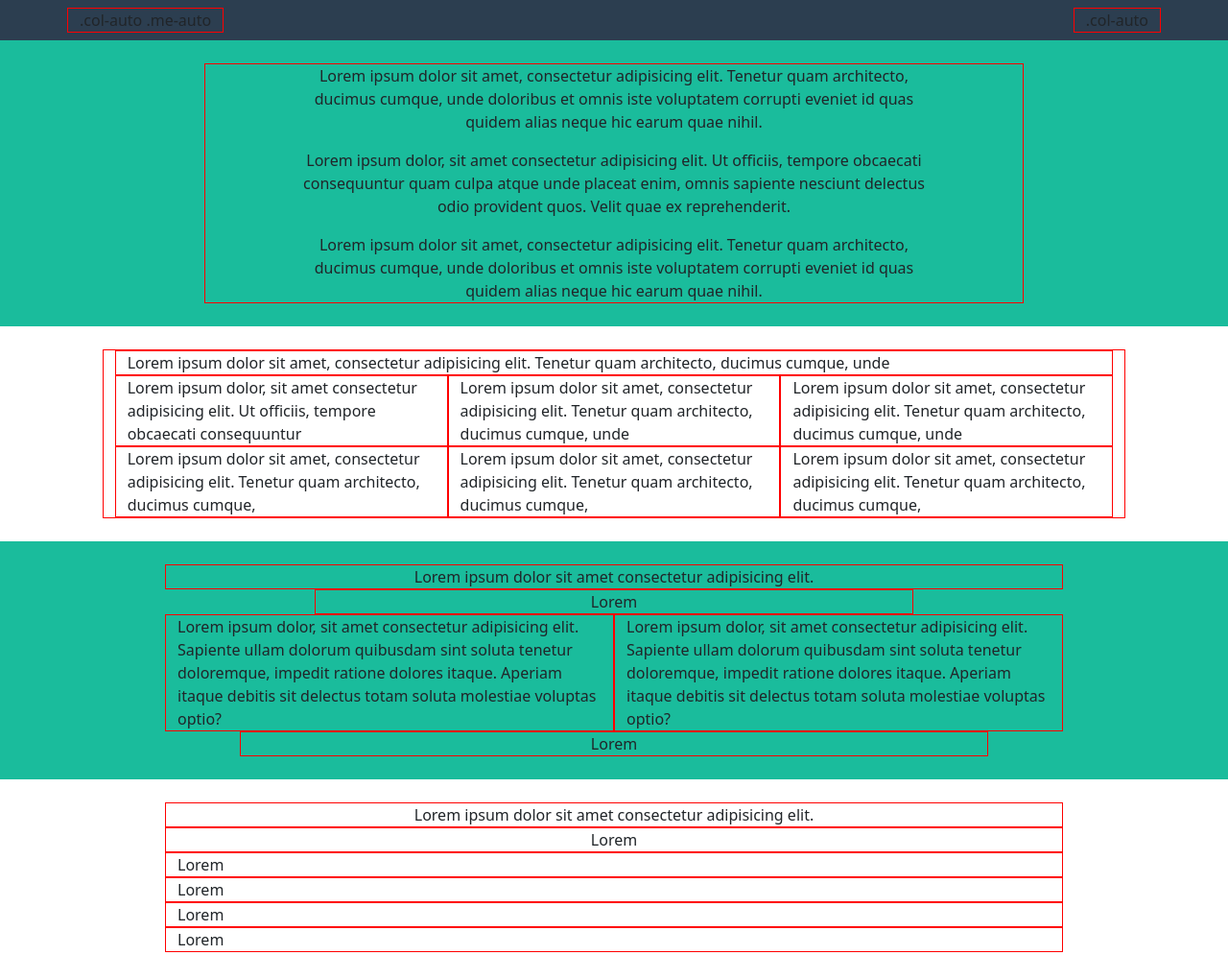
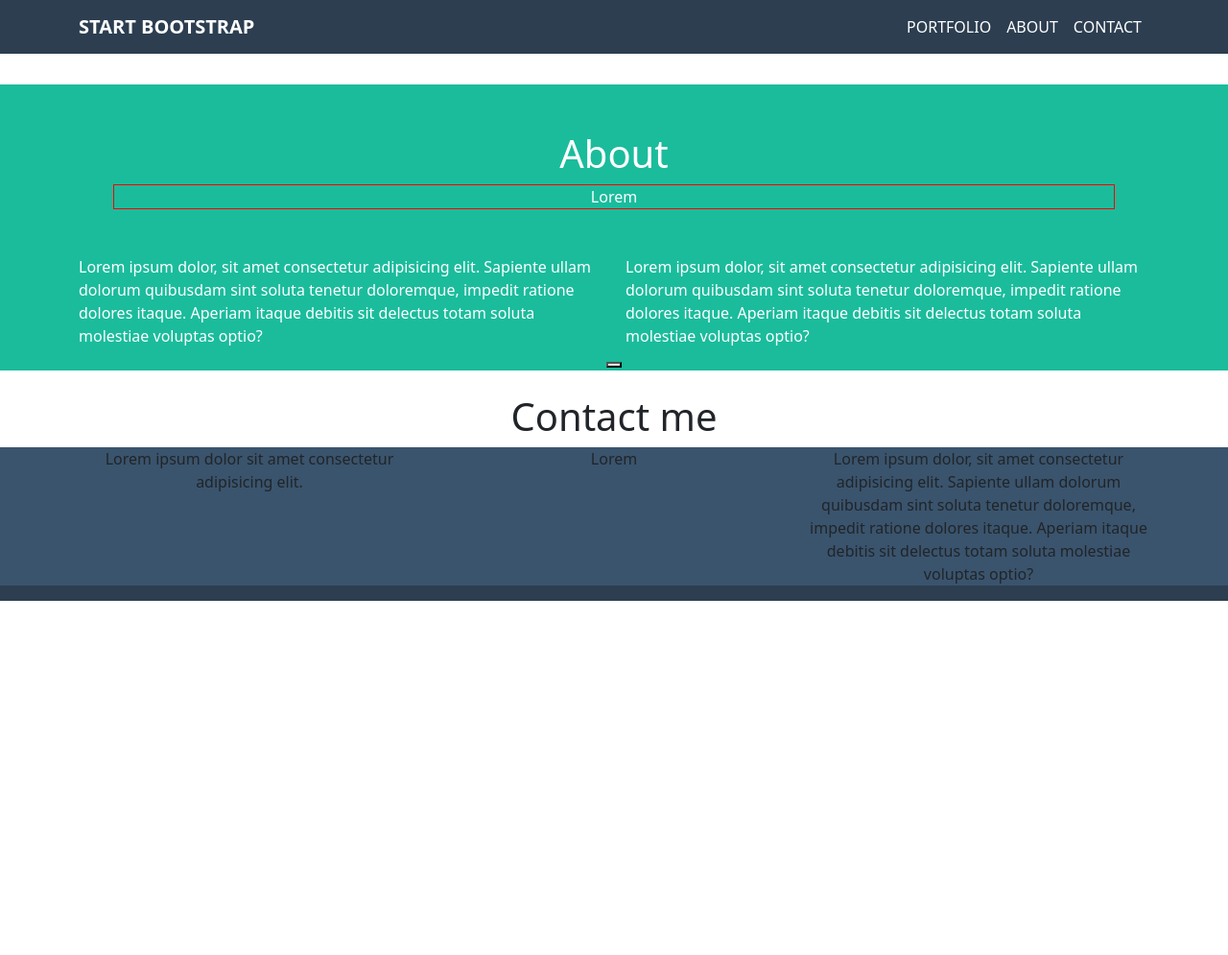
Before and after one commit to Francesco-Capriolo/html-css-bootstrap-freelancer, a plain HTML site: page index.html in a window 1280 px wide. Shown: the top 995 px of the page at 96% size. After the commit the page ends 800 px from the top, so only its background shows below. Drawn offline with nearby package versions, Linux system fonts and the light colour scheme.

Commit message:
correzione e aggiunta header

```diff
--- a/css/style.css
+++ b/css/style.css
@@ -1,5 +1,18 @@
 header {
     background-color: rgba(44, 62, 80, 255);
+    text-transform: uppercase;
+}
+
+.navbar-brand {
+    font-weight: 900;
+}
+
+.navbar-collapse {
+    flex-grow: 0;
+}
+
+.navbar-dark .navbar-nav .nav-link {
+    color: white;
 }
 
 /* section {
@@ -15,7 +28,8 @@ div.my-bd-blue {
     border: 1px solid rgb(17, 0, 255);
 }
 
-.my-bg-green {
+#jumbotron,
+#about {
     background-color: rgba(26, 188, 156, 255);
 }
 
--- a/index.html
+++ b/index.html
@@ -25,52 +25,41 @@
 
 <body>
     <!-- header home page -->
-    <header class="container-fluid">
-        <section class="container-md">
-            <div class="row py-2">
-                <div class="col-auto me-auto my-border">.col-auto .me-auto</div>
-                <div class="col-auto my-border">.col-auto</div>
+    <header>
+        <nav class="navbar navbar-expand-lg navbar-dark">
+            <div class="container-md justify-content-between">
+                <a class="navbar-brand" href="#">start bootstrap</a>
+                <button class="navbar-toggler" type="button" data-bs-toggle="collapse" data-bs-target="#navbarColor01"
+                    aria-controls="navbarColor01" aria-expanded="false" aria-label="Toggle navigation">
+                    <span class="navbar-toggler-icon"></span>
+                </button>
+                <div class="collapse navbar-collapse" id="navbarColor01">
+                    <ul class="navbar-nav me-auto mb-2 mb-lg-0">
+                        <li class="nav-item">
+                            <a class="nav-link" href="#">portfolio</a>
+                        </li>
+                        <li class="nav-item">
+                            <a class="nav-link" href="#">about</a>
+                        </li>
+                        <li class="nav-item">
+                            <a class="nav-link" href="#">contact</a>
+                        </li>
+                    </ul>
+                </div>
             </div>
-        </section>
+        </nav>
 
-        <!-- <div class="row justify-content-between justify-content-md-around text-center"> -->
-        <!-- <div class="my-bd-blue col-2 ">
-                            lorem
-                        </div>
-                        <div class="row my-bd-blue col-2 col-md-4">
-                            <p class="col"> Lorem</p>
-                            <p class="col"> Lorem</p>
-                            <p class="col"> Lorem</p>
-                        </div>
-                    </div> -->
     </header>
 
     <!-- jumbotron -->
     <main>
-        <section class="my-bg-green container-fluid">
-            <div class="row justify-content-center text-center py-4">
-                <div class="my-border row col-11 col-md-8 gap-3 justify-content-center">
-                    <div class="col-10">
-                        Lorem ipsum dolor sit amet, consectetur adipisicing elit. Tenetur quam architecto, ducimus
-                        cumque,
-                        unde
-                        doloribus et omnis iste voluptatem corrupti eveniet id quas quidem alias neque hic earum quae
-                        nihil.
-                    </div>
-                    <div class="col-10">
-                        Lorem ipsum dolor, sit amet consectetur adipisicing elit. Ut officiis, tempore obcaecati
-                        consequuntur
-                        quam culpa atque unde placeat enim, omnis sapiente nesciunt delectus odio provident quos. Velit
-                        quae
-                        ex
-                        reprehenderit.
-                    </div>
-                    <div class="col-10">
-                        Lorem ipsum dolor sit amet, consectetur adipisicing elit. Tenetur quam architecto, ducimus
-                        cumque,
-                        unde
-                        doloribus et omnis iste voluptatem corrupti eveniet id quas quidem alias neque hic earum quae
-                        nihil.
+        <section id="jumbotron">
+            <div class="container">
+                <div class="row">
+                    <div class="col-12">
+                        <div class="jumbo-box">
+
+                        </div>
                     </div>
                 </div>
             </div>
@@ -78,67 +67,49 @@
 
         <!--Image  -->
 
-        <section class="container-fluid">
-            <div class="row justify-content-center py-4">
-                <div class="my-border col col-md-10 row">
-                    <div class="col-12 my-border">
-                        Lorem ipsum dolor sit amet, consectetur adipisicing elit. Tenetur quam architecto, ducimus
-                        cumque,
-                        unde
+        <section id="portfolio" class="mb-4">
+            <div class="container">
+                <div class="row text-center">
+                    <div class="col-12">
+
+                        <h1>
+
+                        </h1>
                     </div>
-                    <div class="col-12 col-md-6 col-lg-4 my-border">
-                        Lorem ipsum dolor, sit amet consectetur adipisicing elit. Ut officiis, tempore obcaecati
-                        consequuntur
-                    </div>
-                    <div class="col-12 col-md-6 col-lg-4 my-border">
-                        Lorem ipsum dolor sit amet, consectetur adipisicing elit. Tenetur quam architecto, ducimus
-                        cumque,
-                        unde
-                    </div>
-                    <div class="col-12 col-md-6 col-lg-4 my-border">
-                        Lorem ipsum dolor sit amet, consectetur adipisicing elit. Tenetur quam architecto, ducimus
-                        cumque,
-                        unde
-                    </div>
-                    <div class="col-12 col-md-6 col-lg-4 my-border">
-                        Lorem ipsum dolor sit amet, consectetur adipisicing elit. Tenetur quam architecto, ducimus
-                        cumque,
-                    </div>
-                    <div class="col-12 col-md-6 col-lg-4 my-border">
-                        Lorem ipsum dolor sit amet, consectetur adipisicing elit. Tenetur quam architecto, ducimus
-                        cumque,
-                    </div>
-                    <div class="col-12 col-md-6 col-lg-4 my-border">
-                        Lorem ipsum dolor sit amet, consectetur adipisicing elit. Tenetur quam architecto, ducimus
-                        cumque,
-                    </div>
+
                 </div>
             </div>
         </section>
 
         <!-- about -->
 
-        <section class="my-bg-green container-fluid">
-            <div class="row justify-content-center py-4">
-                <div class="row col-10 col-md-9 justify-content-center">
-                    <div class="my-border col-12 text-center">
-                        <div>Lorem ipsum dolor sit amet consectetur adipisicing elit.</div>
+        <section id="about" class="mb-4 text-white">
+            <div class="container">
+                <div class="row text-center p-5">
+                    <div class="col-12">
+                        <h1>
+                            About
+                        </h1>
                     </div>
-                    <div class="my-border col-12 col-md-8 text-center">
+                    <div class="my-border col-12">
                         <div>Lorem </div>
                     </div>
-                    <div class="my-border col-12 col-md-6">Lorem ipsum dolor, sit amet consectetur adipisicing elit.
+                </div>
+                <div class="row">
+                    <div class="col-12 col-md-6">Lorem ipsum dolor, sit amet consectetur adipisicing elit.
                         Sapiente ullam dolorum quibusdam sint soluta tenetur doloremque, impedit ratione dolores itaque.
                         Aperiam itaque debitis sit delectus totam soluta molestiae voluptas optio?
                     </div>
-                    <div class="my-border col-12 col-md-6">Lorem ipsum dolor, sit amet consectetur adipisicing
+                    <div class="col-12 col-md-6">Lorem ipsum dolor, sit amet consectetur adipisicing
                         elit.
                         Sapiente ullam dolorum quibusdam sint soluta tenetur
                         doloremque, impedit ratione dolores itaque. Aperiam itaque debitis sit delectus totam soluta
                         molestiae voluptas optio?
                     </div>
-                    <div class="my-border col-10 text-center">
-                        <div>Lorem </div>
+                    <div class="col 12 text-center">
+                        <button>
+
+                        </button>
                     </div>
                 </div>
             </div>
@@ -146,26 +117,13 @@
 
         <!-- contact -->
 
-        <section class="container-fluid">
-            <div class="row justify-content-center py-4">
-                <div class="row col-10 col-md-9 justify-content-center">
-                    <div class="my-border col-12 text-center">
-                        <div>Lorem ipsum dolor sit amet consectetur adipisicing elit.</div>
-                    </div>
-                    <div class="my-border col-12 text-center">
-                        <div>Lorem </div>
-                    </div>
-                    <div class="my-border col-12">
-                        <div>Lorem </div>
-                    </div>
-                    <div class="my-border col-12">
-                        <div>Lorem </div>
-                    </div>
-                    <div class="my-border col-12">
-                        <div>Lorem </div>
-                    </div>
-                    <div class="my-border col-12">
-                        <div>Lorem </div>
+        <section id="contact">
+            <div class="container">
+                <div class="row">
+                    <div class="col-12 text-center">
+                        <h1>
+                            Contact me
+                        </h1>
                     </div>
                 </div>
             </div>
@@ -173,26 +131,29 @@
 
         <!-- footer -->
 
-        <footer class="my-bg-footer-top container-fluid">
-            <section class="row justify-content-center py-4">
-                <div class="row col-10 col-md-9 justify-content-center">
-                    <div class="my-border col-12 col-md-4 text-center">
+        <footer class="my-bg-footer-top">
+            <section class="container">
+                <div class="row">
+                    <div class="col-12 col-md-4 text-center">
                         <div>Lorem ipsum dolor sit amet consectetur adipisicing elit.</div>
                     </div>
-                    <div class="my-border col-12 col-md-4 text-center">
+                    <div class="col-12 col-md-4 text-center">
                         <div>Lorem </div>
                     </div>
-                    <div class="my-border col-12 col-md-4 text-center">Lorem ipsum dolor, sit amet consectetur
+                    <div class="col-12 col-md-4 text-center">Lorem ipsum dolor, sit amet consectetur
                         adipisicing elit.
                         Sapiente ullam dolorum quibusdam sint soluta tenetur doloremque, impedit ratione dolores itaque.
                         Aperiam itaque debitis sit delectus totam soluta molestiae voluptas optio?
                     </div>
                 </div>
             </section>
-            <section class="my-bg-footer-bt row justify-content-center py-4">
-                <div></div>
-                <div class="my-border col-10 text-center">
-                    <div>Lorem </div>
+            <section class="my-bg-footer-bt">
+                <div class="container">
+                    <div class="row text-center">
+                        <p>
+
+                        </p>
+                    </div>
                 </div>
             </section>
 
```
